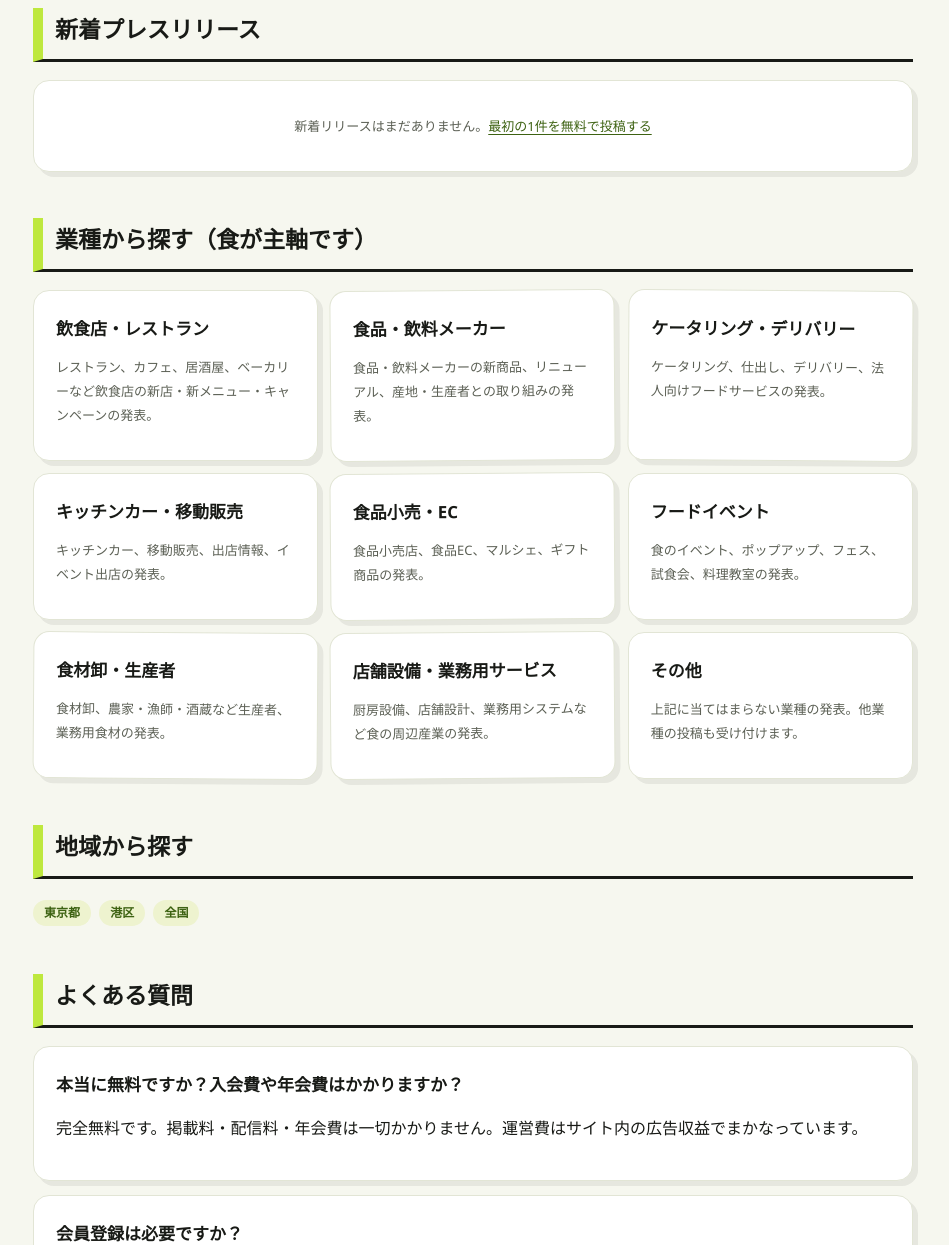
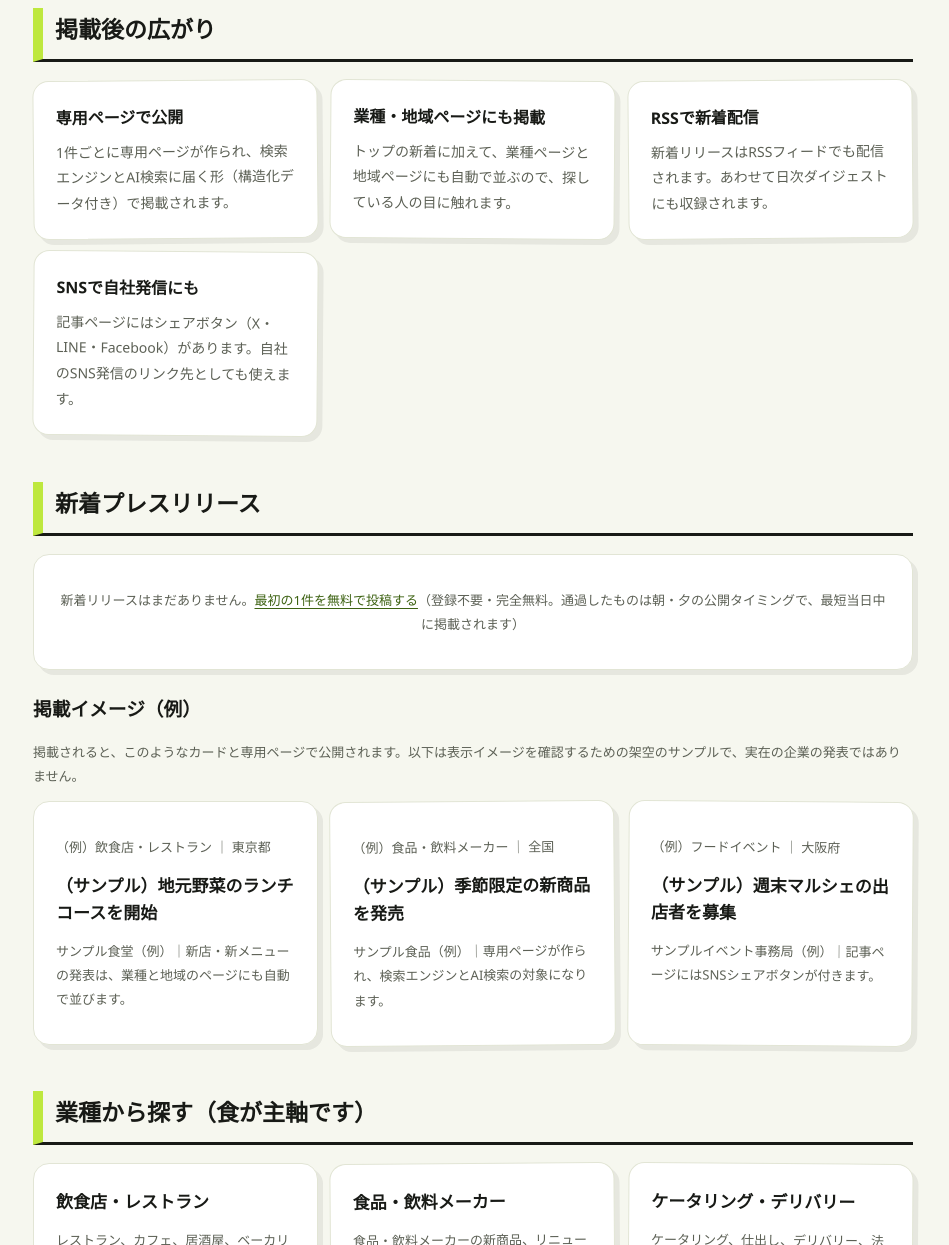
Before and after one commit to yukishibue-bot/food-pr-post, a plain HTML site: page index.html in a window 1280 px wide. Shown: the part 1560-2805 px from the top of the page, without its empty margins (167-1116 px from the left). Drawn offline with Linux system fonts and the light colour scheme.

Commit message:
Benchmark gap fixes: designed empty state with labeled sample cards, add post-publication reach section, SNS share buttons in release template (build.py)

```diff
--- a/index.html
+++ b/index.html
@@ -17,7 +17,6 @@
 <link rel="alternate" type="application/rss+xml" title="食PRポスト 新着プレスリリース" href="/feed.xml">
 <script type="application/ld+json">[{"@context": "https://schema.org", "@type": "Organization", "name": "食PRポスト", "description": "飲食店、食品・飲料メーカー、ケータリング、キッチンカー、食品小売、フードイベント、食材卸・生産者、店舗設備など、食に関わる事業者のプレスリリースを完全無料・回数無制限で掲載する食特化型メディアです。他業種の投稿も受け付けます。投稿はすべてAI審査を行い、通過したものから順次掲載します。", "url": "https://food-pr-post.vercel.app/", "founder": {"@type": "Organization", "name": "食PRポスト運営事務局"}}, {"@context": "https://schema.org", "@type": "WebSite", "name": "食PRポスト", "url": "https://food-pr-post.vercel.app/", "inLanguage": "ja"}]</script>
 
-<meta name="google-site-verification" content="_Cl3dykdJT_y5_Ea0K1ZLRhkz50O_8cl7t365VP74uA">
 </head>
 <body>
 <header class="site"><div class="wrap">
@@ -48,8 +47,24 @@
 <div class="step"><span class="num">3</span><h3>掲載</h3><p>審査を通過したものから順次公開。検索エンジンとAI検索に届く形で掲載します。</p></div>
 </div>
 <div class="ad-slot is-placeholder" data-ad-slot="top"><span class="ad-label">PR</span>広告枠（準備中）</div>
+<h2 class="sec">掲載後の広がり</h2>
+<div class="steps">
+<div class="step"><h3>専用ページで公開</h3><p>1件ごとに専用ページが作られ、検索エンジンとAI検索に届く形（構造化データ付き）で掲載されます。</p></div>
+<div class="step"><h3>業種・地域ページにも掲載</h3><p>トップの新着に加えて、業種ページと地域ページにも自動で並ぶので、探している人の目に触れます。</p></div>
+<div class="step"><h3>RSSで新着配信</h3><p>新着リリースはRSSフィードでも配信されます。あわせて日次ダイジェストにも収録されます。</p></div>
+<div class="step"><h3>SNSで自社発信にも</h3><p>記事ページにはシェアボタン（X・LINE・Facebook）があります。自社のSNS発信のリンク先としても使えます。</p></div>
+</div>
 <h2 class="sec">新着プレスリリース</h2>
-<div class="card"><p class="note" style="text-align:center">新着リリースはまだありません。<a href="/submit/">最初の1件を無料で投稿する</a></p></div>
+
+<div class="card"><p class="note" style="text-align:center">新着リリースはまだありません。<a href="/submit/">最初の1件を無料で投稿する</a>（登録不要・完全無料。通過したものは朝・夕の公開タイミングで、最短当日中に掲載されます）</p></div>
+<h3 style="margin:22px 0 10px">掲載イメージ（例）</h3>
+<p class="note">掲載されると、このようなカードと専用ページで公開されます。以下は表示イメージを確認するための架空のサンプルで、実在の企業の発表ではありません。</p>
+<div class="grid">
+<div class="card"><p class="note">（例）飲食店・レストラン ｜ 東京都</p><h3>（サンプル）地元野菜のランチコースを開始</h3><p class="note">サンプル食堂（例）｜新店・新メニューの発表は、業種と地域のページにも自動で並びます。</p></div>
+<div class="card"><p class="note">（例）食品・飲料メーカー ｜ 全国</p><h3>（サンプル）季節限定の新商品を発売</h3><p class="note">サンプル食品（例）｜専用ページが作られ、検索エンジンとAI検索の対象になります。</p></div>
+<div class="card"><p class="note">（例）フードイベント ｜ 大阪府</p><h3>（サンプル）週末マルシェの出店者を募集</h3><p class="note">サンプルイベント事務局（例）｜記事ページにはSNSシェアボタンが付きます。</p></div>
+</div>
+
 <h2 class="sec">業種から探す（食が主軸です）</h2>
 <div class="grid"><div class="card"><h3><a href="/categories/restaurant/">飲食店・レストラン</a></h3><p class="note">レストラン、カフェ、居酒屋、ベーカリーなど飲食店の新店・新メニュー・キャンペーンの発表。</p></div><div class="card"><h3><a href="/categories/food-maker/">食品・飲料メーカー</a></h3><p class="note">食品・飲料メーカーの新商品、リニューアル、産地・生産者との取り組みの発表。</p></div><div class="card"><h3><a href="/categories/catering/">ケータリング・デリバリー</a></h3><p class="note">ケータリング、仕出し、デリバリー、法人向けフードサービスの発表。</p></div><div class="card"><h3><a href="/categories/kitchen-car/">キッチンカー・移動販売</a></h3><p class="note">キッチンカー、移動販売、出店情報、イベント出店の発表。</p></div><div class="card"><h3><a href="/categories/food-retail/">食品小売・EC</a></h3><p class="note">食品小売店、食品EC、マルシェ、ギフト商品の発表。</p></div><div class="card"><h3><a href="/categories/food-event/">フードイベント</a></h3><p class="note">食のイベント、ポップアップ、フェス、試食会、料理教室の発表。</p></div><div class="card"><h3><a href="/categories/supplier/">食材卸・生産者</a></h3><p class="note">食材卸、農家・漁師・酒蔵など生産者、業務用食材の発表。</p></div><div class="card"><h3><a href="/categories/food-business-service/">店舗設備・業務用サービス</a></h3><p class="note">厨房設備、店舗設計、業務用システムなど食の周辺産業の発表。</p></div><div class="card"><h3><a href="/categories/other/">その他</a></h3><p class="note">上記に当てはまらない業種の発表。他業種の投稿も受け付けます。</p></div></div>
 <h2 class="sec">地域から探す</h2>
```
